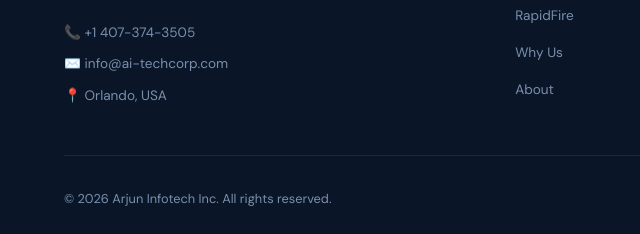
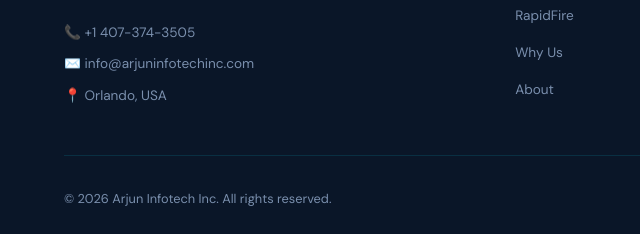
Before and after one commit to arjunvalipireddy/arjuninfotechinc, a plain HTML site: page index.html in a window 1280 px wide. Shown: the part 7095-7329 px from the top of the page, 0-640 px from the left. Drawn offline with Linux system fonts and the light colour scheme.

Commit message:
Update index.html

```diff
--- a/index.html
+++ b/index.html
@@ -540,7 +540,7 @@
       <p class="footer-tagline">Performance testing, APM, and CI/CD experts serving DC and Northern Virginia for over 20 years. Now shipping developer tools used worldwide.</p>
       <div class="footer-contact">
         <a href="tel:+14073743505">📞 +1 407-374-3505</a>
-        <a href="mailto:info@ai-techcorp.com">✉️ info@ai-techcorp.com</a>
+        <a href="mailto:info@ai-techcorp.com">✉️ info@arjuninfotechinc.com</a>
         <a href="#">📍 Orlando, USA</a>
       </div>
     </div>
```
